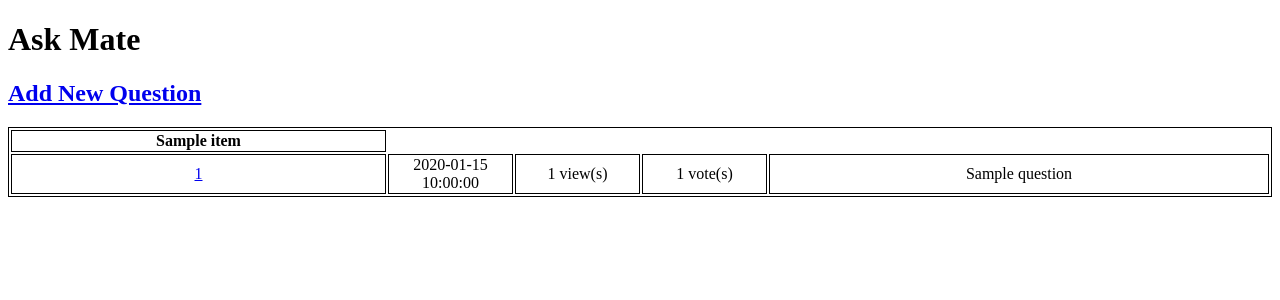
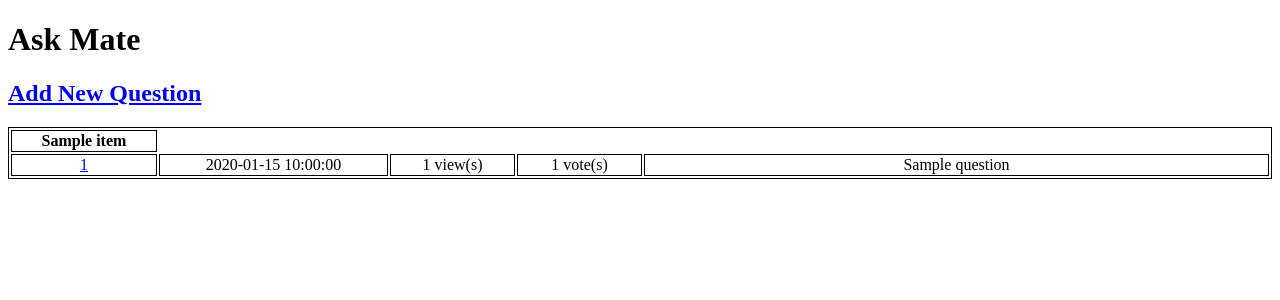
Before and after one commit to Doram13/Revenge-of-the-AskMate, a Flask app: template templates/list.html in a window 1280 px wide. Shown: the top 300 px of the page. Run offline with Flask 2, Linux system fonts and the light colour scheme; the template is opened without the code that fills it: most values are stand-ins (such as "Sample title", 1, 10 or a date in 2020).

Commit message:
list and add-question templates

```diff
--- a/templates/list.html
+++ b/templates/list.html
@@ -17,10 +17,10 @@
         {% for question in questions %}
             <tr>
                 <td align="center"><a href="/question/{{ question["id"] }}">{{ question["id"] }}</a></td>
-                <td style="width:10%" align="center">{{ question["submission_time"] }}</td>
+                <td align="center">{{ question["submission_time"] }}</td>
                 <td style="width:10%" align="center">{{ question["view_number"] }} view(s)</td>
                 <td style="width:10%" align="center">{{ question["vote_number"] }} vote(s)</td>
-                <td style="width:40%" align="center">{{ question["title"] }} </td>
+                <td style="width:50%" align="center">{{ question["title"] }} </td>
             </tr>
         {% endfor %}
     </table>
```
Also changed, not shown: templates/add-question.html (+10 -4 lines).
